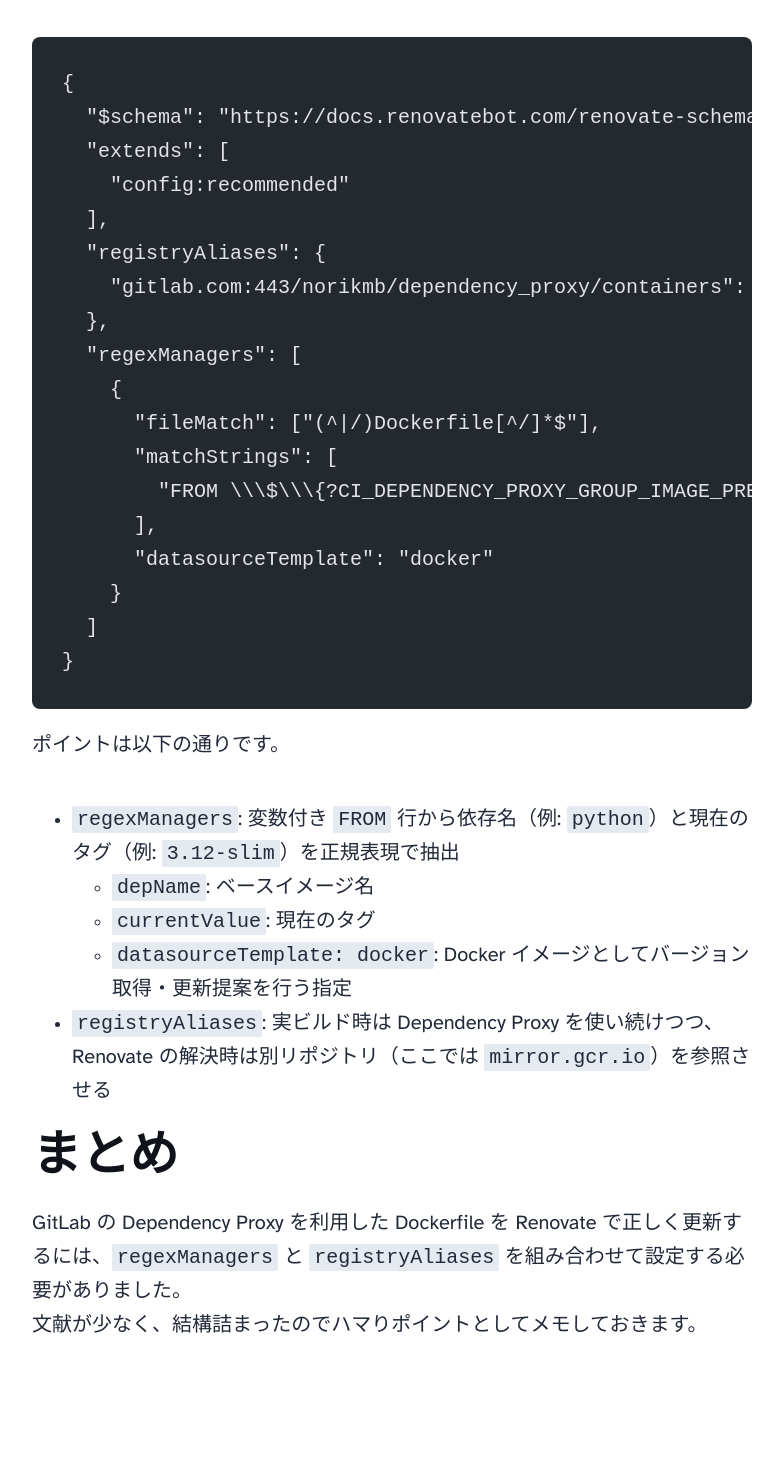
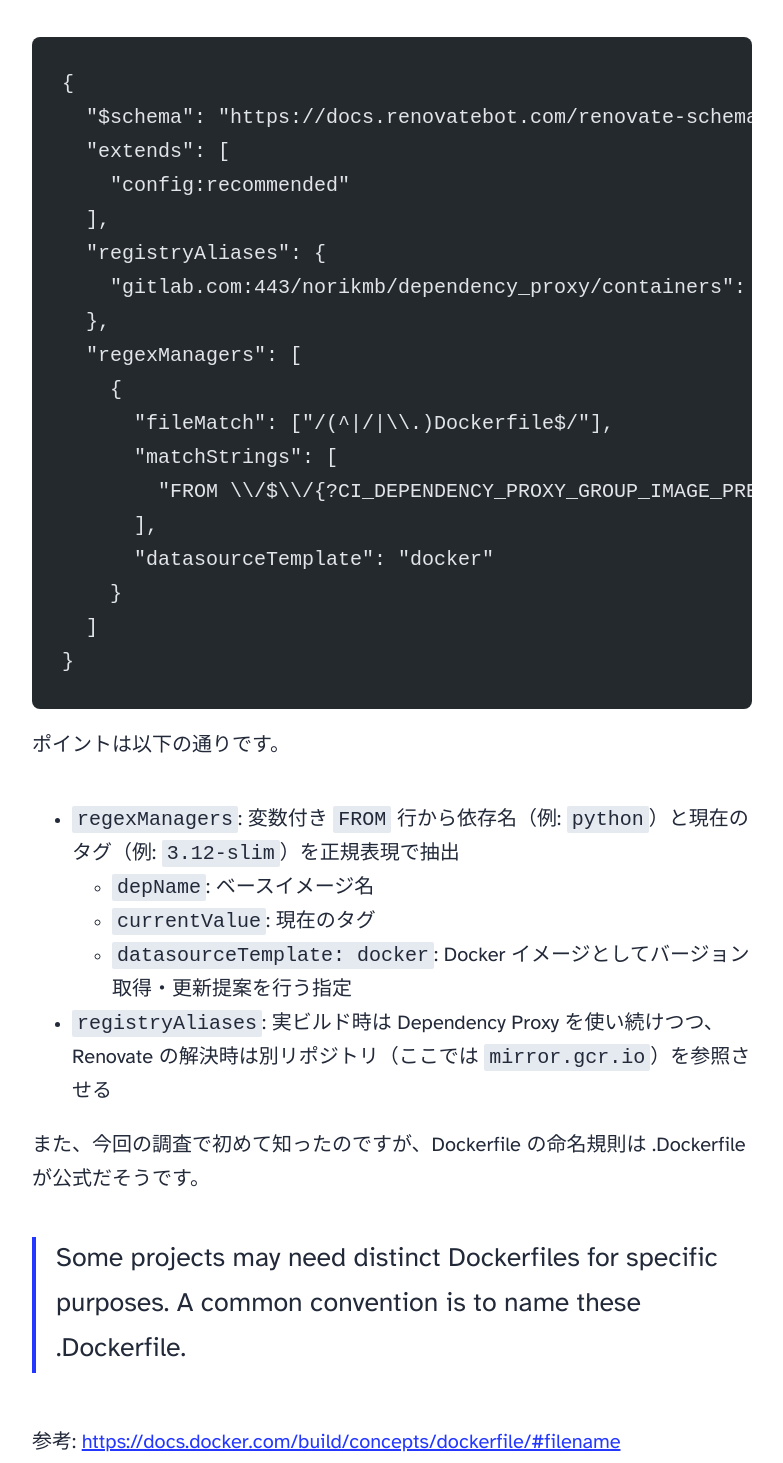
Before and after one commit to norikmb/norikmb.github.io, an Astro site: page /blog/2025/12/renovate-dockerfile-dependency-proxy in a window 1280 px wide. Shown: the part 2694-4157 px from the top of the page, without its empty margins (248-1031 px from the left). Built offline with nearby package versions, Linux system fonts and the light colour scheme; Astro itself is replaced by a stand-in of ours; code samples lack their colours.

Commit message:
fix: update regex for Dockerfile matching in Renovate config

```diff
--- a/src/content/blog/2025/12/renovate-dockerfile-dependency-proxy.md
+++ b/src/content/blog/2025/12/renovate-dockerfile-dependency-proxy.md
@@ -56,9 +56,9 @@ Renovate は Dependency Proxy を含む文字列全体を「レジストリ/イ
   },
   "regexManagers": [
     {
-      "fileMatch": ["(^|/)Dockerfile[^/]*$"],
+      "fileMatch": ["/(^|/|\\.)Dockerfile$/"],
       "matchStrings": [
-        "FROM \\\$\\\{?CI_DEPENDENCY_PROXY_GROUP_IMAGE_PREFIX\\\}?/?(?<depName>.*?):(?<currentValue>.*?)\\s"
+        "FROM \\/$\\/{?CI_DEPENDENCY_PROXY_GROUP_IMAGE_PREFIX\\/}?/?(?<depName>.*?):(?<currentValue>.*?)\\s"
       ],
       "datasourceTemplate": "docker"
     }
@@ -73,6 +73,12 @@ Renovate は Dependency Proxy を含む文字列全体を「レジストリ/イ
   - `datasourceTemplate: docker`: Docker イメージとしてバージョン取得・更新提案を行う指定
 - `registryAliases`: 実ビルド時は Dependency Proxy を使い続けつつ、Renovate の解決時は別リポジトリ（ここでは `mirror.gcr.io`）を参照させる
 
+また、今回の調査で初めて知ったのですが、Dockerfile の命名規則は <something>.Dockerfile が公式だそうです。
+
+> Some projects may need distinct Dockerfiles for specific purposes. A common convention is to name these <something>.Dockerfile.
+
+参考: https://docs.docker.com/build/concepts/dockerfile/#filename
+
 ## まとめ
 GitLab の Dependency Proxy を利用した Dockerfile を Renovate で正しく更新するには、`regexManagers` と `registryAliases` を組み合わせて設定する必要がありました。
 文献が少なく、結構詰まったのでハマりポイントとしてメモしておきます。
```
